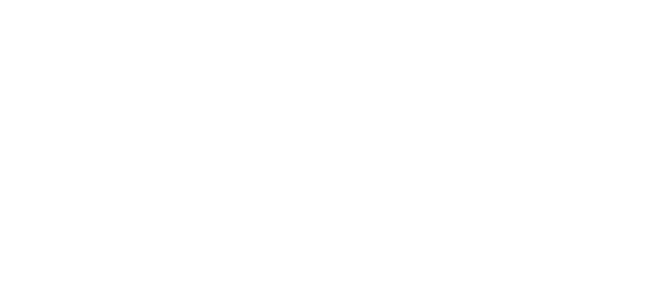
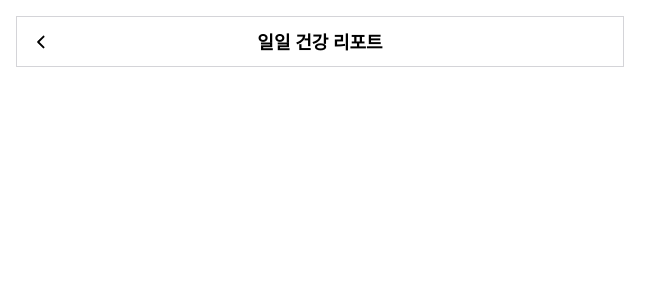
Before and after one commit to mallangmollang/sallang_front, a React (Vite) app: page /report in a window 1280 px wide. Before the commit this address had no page. Shown: the top 300 px of the page, without its empty margins (0-671 px from the left). Built offline with nearby package versions, Linux system fonts and the light colour scheme.

Commit message:
feat: ReportPage Route 추가

```diff
--- a/src/App.jsx
+++ b/src/App.jsx
@@ -5,6 +5,7 @@
 import LoginPage from "./pages/LoginPage";
 import MainPage from "./pages/MainPage";
 import ShelterPage from "./pages/ShelterPage";
+import ReportPage from "./pages/ReportPage";
 
 export default function App() {
   return (
@@ -14,6 +15,7 @@
         <Route path="/login" element={<LoginPage />} />
         <Route path="/main" element={<MainPage />} />
         <Route path="/shelter" element={<ShelterPage />} />
+        <Route path="/report" element={<ReportPage />} />
       </Routes>
     </BrowserRouter>
   );
--- a/src/pages/ReportPage.jsx
+++ b/src/pages/ReportPage.jsx
@@ -0,0 +1,9 @@
+import PageHeader from "../components/PageHeader";
+
+export default function ReportPage() {
+  return (
+    <div className="flex flex-col justify-start items-center max-w-screen-sm gap-5 p-4">
+      <PageHeader title="일일 건강 리포트" />
+    </div>
+  );
+}
```
